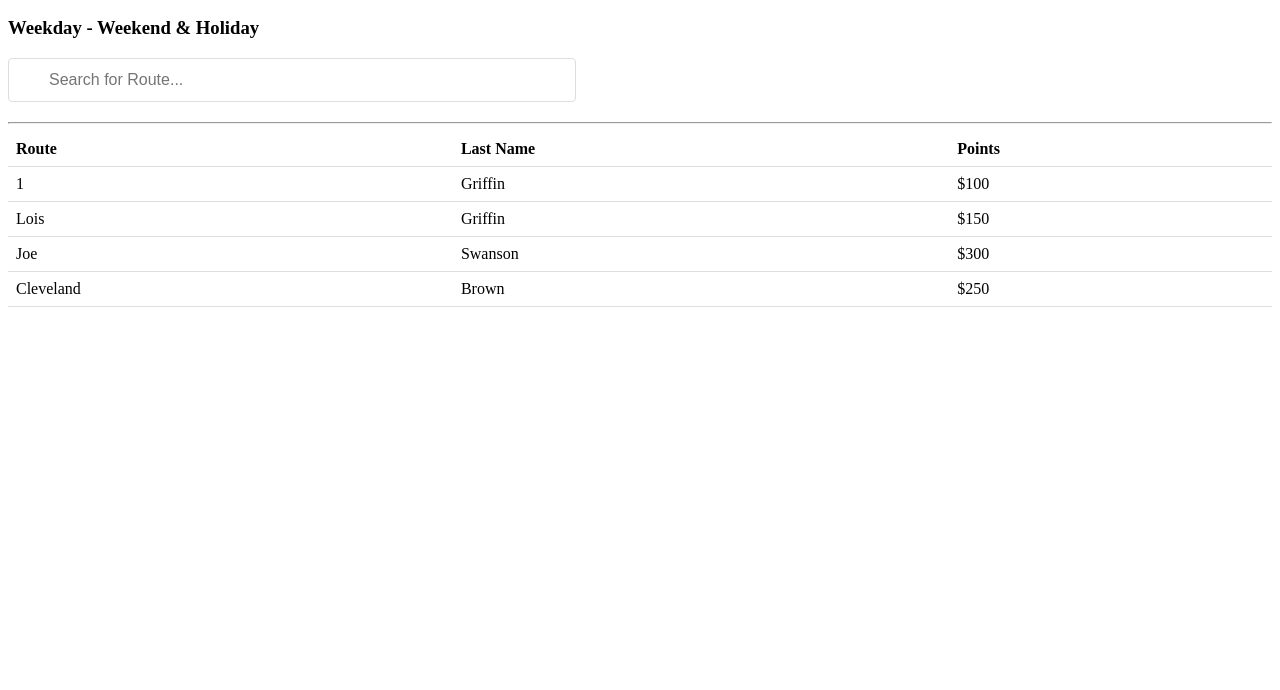
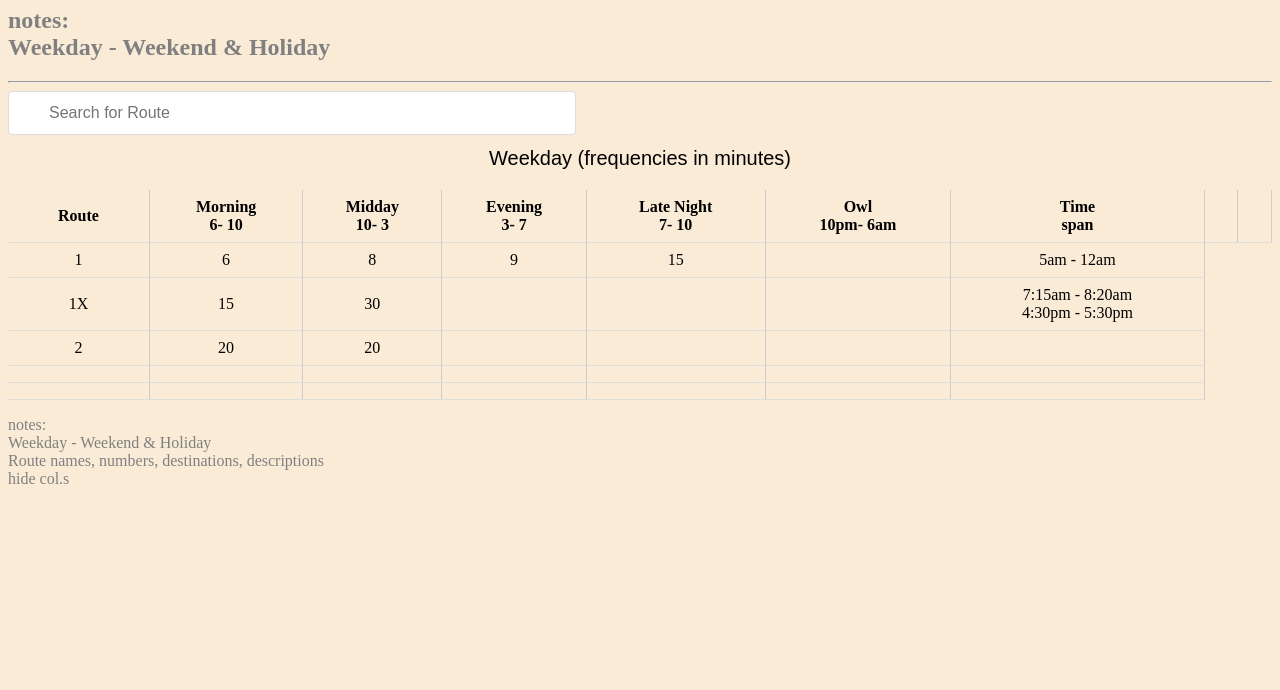
Before and after one commit to tinytao1/muni, a plain HTML site: page index.html in a window 1280 px wide. Shown: the part 110-800 px from the top of the page. Drawn offline with Linux system fonts and the light colour scheme.

Commit message:
Enhance index.html with styling and content updates
Updated styles and content in the HTML file, including table headers and added notes.

```diff
--- a/index.html
+++ b/index.html
@@ -2,6 +2,11 @@
 <html>
 <head>
 <style>
+
+body {
+	background: antiquewhite;
+    }
+
 table {
   border-collapse: collapse;
   width: 100%;
@@ -11,9 +16,13 @@ th, td {
   padding: 8px;
   text-align: left;
   border-bottom: 1px solid #ddd;
+  text-align: center;     /* Centers horizontally (left to right) */
+  vertical-align: middle; /* Centers vertically (top to bottom) */
+  white-space: nowrap;
+  border-right: 1px solid #cccccc;
 }
 
-tr:hover {background-color: coral;}
+tr:hover {background-color: #FFCAB7;}
 
 #myInput {
   background-image: url('/css/searchicon.png');
@@ -27,59 +36,113 @@ tr:hover {background-color: coral;}
   border-radius: 4px;
 }
 
+caption {
+  font-size: 1.25rem;
+  font-family: sans-serif;
+  padding-bottom: 1.25rem;
+}
+
+h2, p {
+  color: gray;
+  }
+
 </style>
 </head>
 <body>
 
 <h1>
 	MUNI
-    </h1>
+    <br>
+	Frequncy Guide
+</h1>
+
 
 <h2>
-	Frequncy Guide</h2>
+notes:<br>
+  Weekday - Weekend &amp; Holiday<br>
 
-<h3>
-  Weekday - Weekend &amp; Holiday
-  </h3>
-
-
-<input type="text" id="myInput" onkeyup="myFunction()" placeholder="Search for Route..." title="Type in a name">
+</h2>
 
 <hr>
 
-
 <!-- START TABLE -->
 
-<table>
+<input type="text" id="myInput" onkeyup="myFunction()" placeholder="Search for Route" title="Type in a name">
+
+<table id="myTable">
+
+  <caption>Weekday (frequencies in minutes)</caption>
 
   <tr>
-    <th>Route</th>
-    <th>Last Name</th>
-    <th>Points</th>
+    <th style="width: 125px;">Route</th>
+
+    <th>Morning <br> 6- 10</th>
+
+    <th>Midday <br> 10- 3</th>
+
+    <th>Evening <br> 3- 7</th>
+
+    <th>Late Night <br> 7- 10</th>
+
+    <th>Owl <br> 10pm- 6am</th>
+
+    <th>Time <br> span</th>
+
+    <th></th>
+
+    <th></th>
+
   </tr>
 
   <tr>
     <td>1</td>
-    <td>Griffin</td>
-    <td>$100</td>
+    <td>6</td>
+    <td>8</td>
+    <td>9</td>
+    <td>15</td>
+    <td></td>
+    <td>5am - 12am</td>
   </tr>
 
   <tr>
-    <td>Lois</td>
-    <td>Griffin</td>
-    <td>$150</td>
+    <td>1X</td>
+    <td>15</td>
+    <td>30</td>
+    <td></td>
+    <td></td>
+    <td></td>
+    <td>7:15am - 8:20am <br>
+    	4:30pm - 5:30pm</td>
   </tr>
 
   <tr>
-    <td>Joe</td>
-    <td>Swanson</td>
-    <td>$300</td>
+    <td>2</td>
+    <td>20</td>
+    <td>20</td>
+    <td></td>
+    <td></td>
+    <td></td>
+    <td></td>
   </tr>
 
   <tr>
-    <td>Cleveland</td>
-    <td>Brown</td>
-    <td>$250</td>
+    <td></td>
+    <td></td>
+    <td></td>
+    <td></td>
+    <td></td>
+    <td></td>
+    <td></td>
+  </tr>
+
+  <tr>
+    <td></td>
+    <td></td>
+    <td></td>
+    <td></td>
+    <td></td>
+    <td></td>
+    <td></td>
   </tr>
 
 </table>
@@ -87,5 +150,49 @@ tr:hover {background-color: coral;}
 <!-- END TABLE -->
 
 
+<p>
+notes:<br>
+  Weekday - Weekend &amp; Holiday<br>
+  Route names, numbers, destinations, descriptions<br>
+  hide col.s<br>
+
+</p>
+
+
+<script>
+function myFunction() {
+
+  var input, filter, table, tr, td, i, txtValue;
+
+  input = document.getElementById("myInput");
+
+  filter = input.value.toUpperCase();
+
+  table = document.getElementById("myTable");
+
+  tr = table.getElementsByTagName("tr");
+
+  for (i = 0; i < tr.length; i++) {
+
+    td = tr[i].getElementsByTagName("td")[0];
+
+    if (td) {
+
+      txtValue = td.textContent || td.innerText;
+
+      if (txtValue.toUpperCase().indexOf(filter) > -1) {
+
+        tr[i].style.display = "";
+
+      } else {
+
+        tr[i].style.display = "none";
+      }
+    }
+  }
+}
+</script>
+
+
 </body>
 </html>
```
